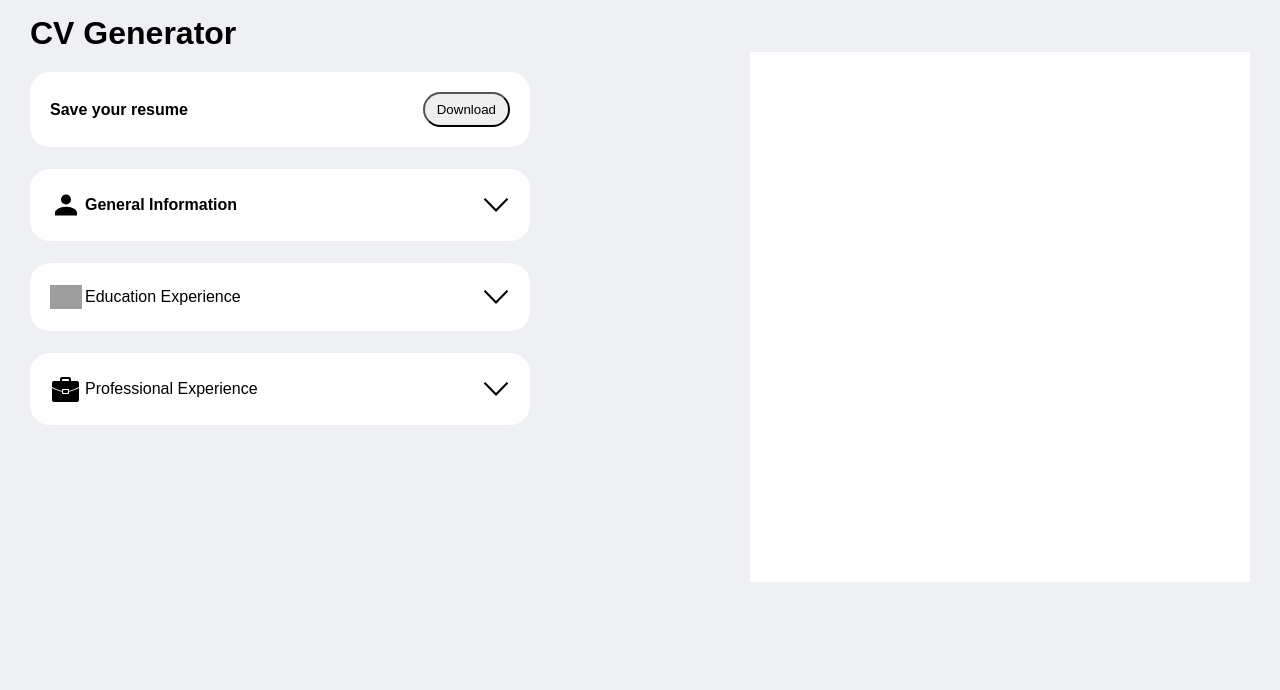
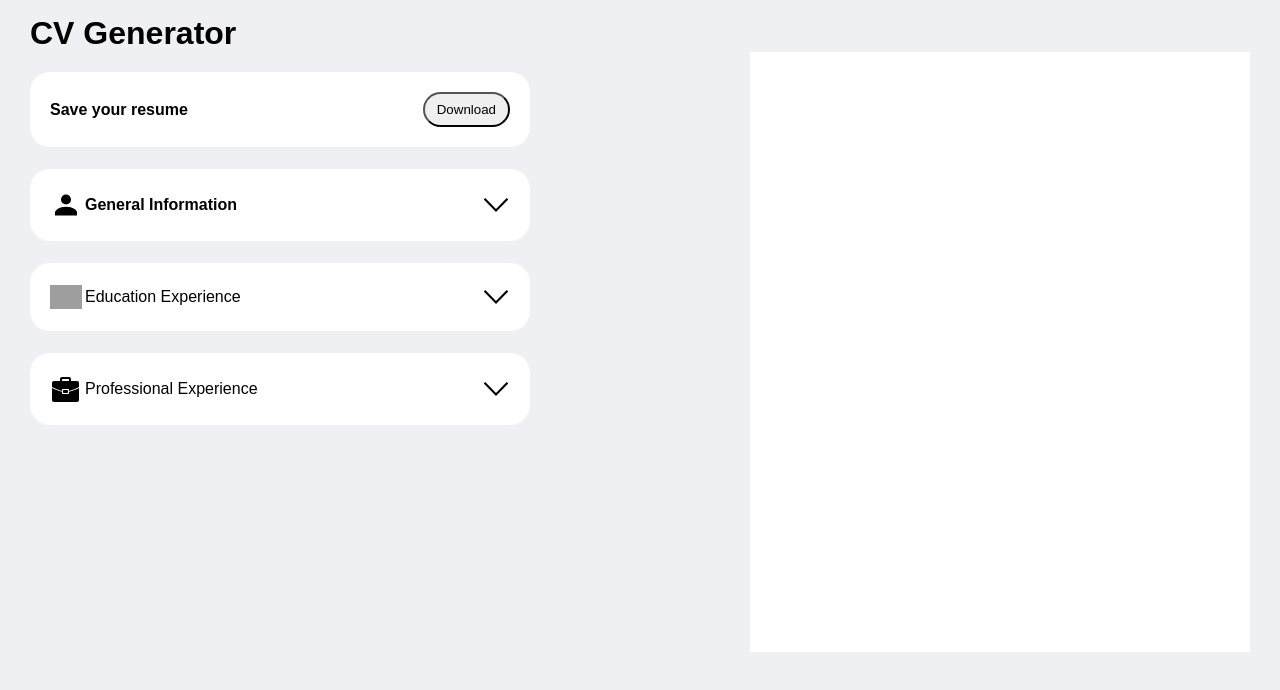
Before and after one commit to NourAmged/cv-application, a React (Vite) app: page / in a window 1280 px wide. Shown: the top 690 px of the page. Built offline with nearby package versions, Linux system fonts and the light colour scheme; grey boxes are pictures that could not be loaded.

Commit message:
completed cv download and finished the project

```diff
--- a/src/components/saveCV.jsx
+++ b/src/components/saveCV.jsx
@@ -12,9 +12,6 @@ function SaveResume({ cvRef }) {
       callback: function (doc) {
         doc.save("cv.pdf");
       },
-      x: 10,
-      y: 10,
-      html2canvas: { scale: 0.6 },
     });
   };
 
--- a/src/index.css
+++ b/src/index.css
@@ -17,7 +17,7 @@ h5 {
     margin-bottom: 2px;
 }
 
-button{
+button {
     cursor: pointer;
 }
 
@@ -94,7 +94,8 @@ textarea {
 .cv-container {
     background-color: white;
     width: 500px;
-    min-height: 530px;
+    min-height: 600px;
+    height: fit-content;
     margin-right: 30px;
     margin-left: 30px;
 }
@@ -190,7 +191,7 @@ textarea {
     padding: 2px 8px 2px 8px;
 }
 
-.cv-pro-info div div{
+.cv-pro-info div div {
     display: flex;
     flex-direction: column;
     align-items: flex-start;
```
